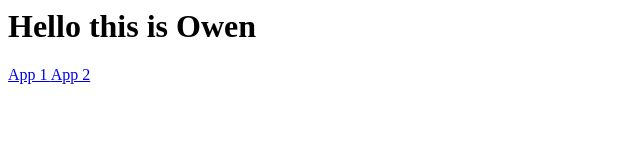
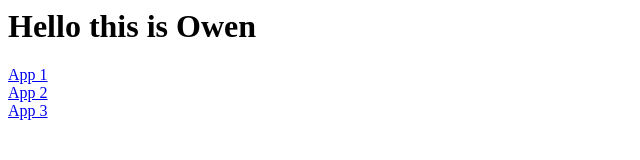
Before and after one commit to owood34/vue-apps, a plain HTML site: page index.html in a window 1280 px wide. Shown: the whole page, without its empty margins (0-640 px from the left). Drawn offline with Linux system fonts and the light colour scheme.

Commit message:
Changing layout for home screen

```diff
--- a/index.html
+++ b/index.html
@@ -4,7 +4,8 @@
     </head>
     <body>
         <h1> Hello this is Owen </h1>
-        <a href = "app1/index.html"> App 1 </a>
-        <a href = "app2/index.html"> App 2 </a>
+        <a href = "app1/index.html"> App 1 </a> <br>
+        <a href = "app2/index.html"> App 2 </a> <br>
+        <a href = "app3/index.html"> App 3 </a> <br>
     </body>
 </html>
```
